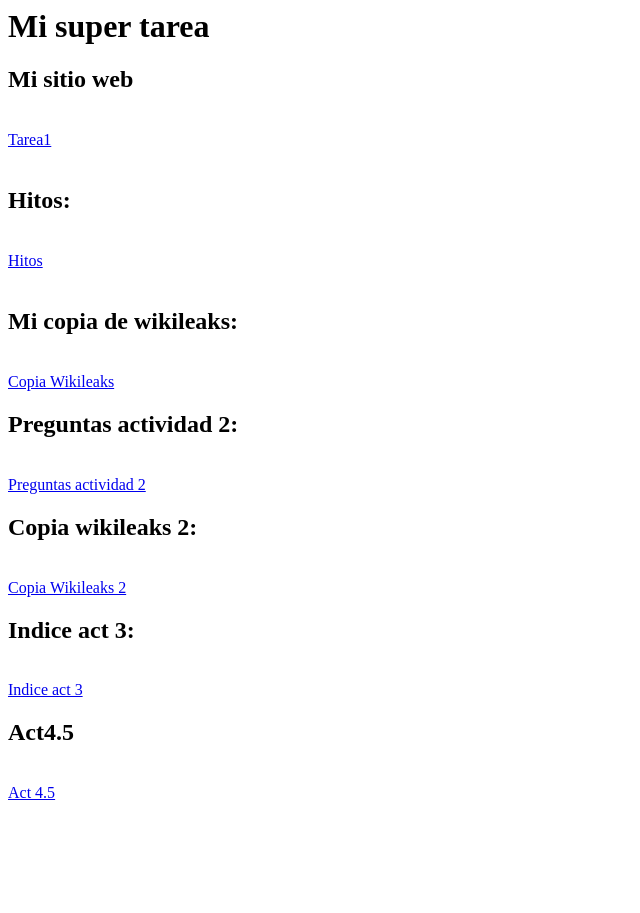
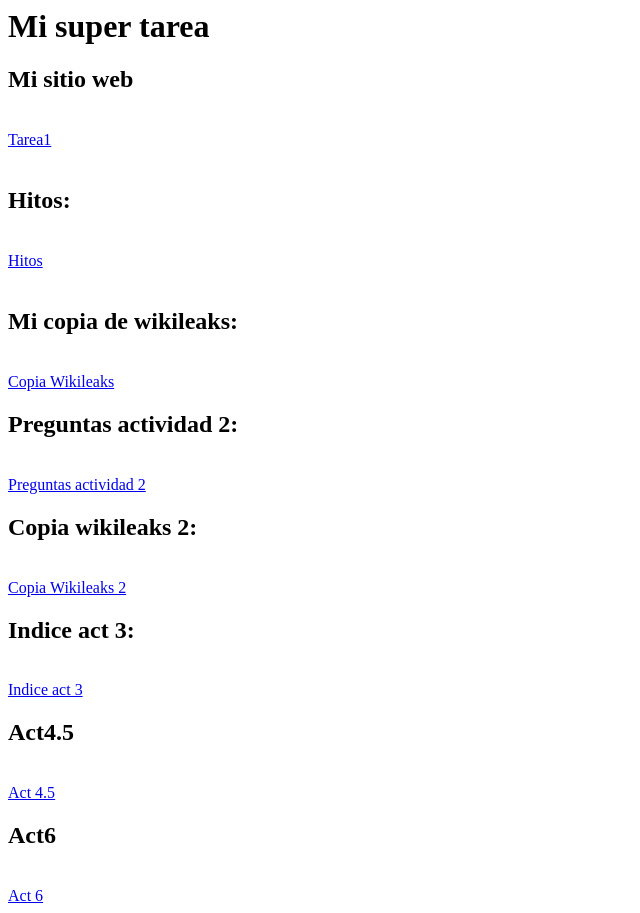
Before and after one commit to goliat2020/goliat2020.github.io, a plain HTML site: page index.html in a window 1280 px wide. Shown: the whole page, without its empty margins (0-640 px from the left). Before the commit the page ends 810 px from the top, so only its background shows below. Drawn offline with Linux system fonts and the light colour scheme.

Commit message:
Actividad 6 agregada al index

```diff
--- a/index.html
+++ b/index.html
@@ -38,5 +38,10 @@
             <br/>
             <a href = "https://goliat2020.github.io/act4.5/indice.html">Act 4.5</a>
         </div>
+        <div>
+            <h2>Act6</h2>
+            <br/>
+            <a href = "https://goliat2020.github.io/act6/act6.html">Act 6</a>
+        </div>
     </body>
 </html>
```
